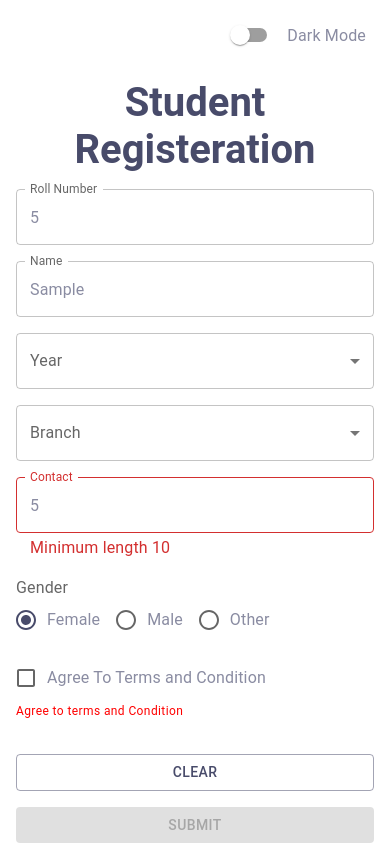
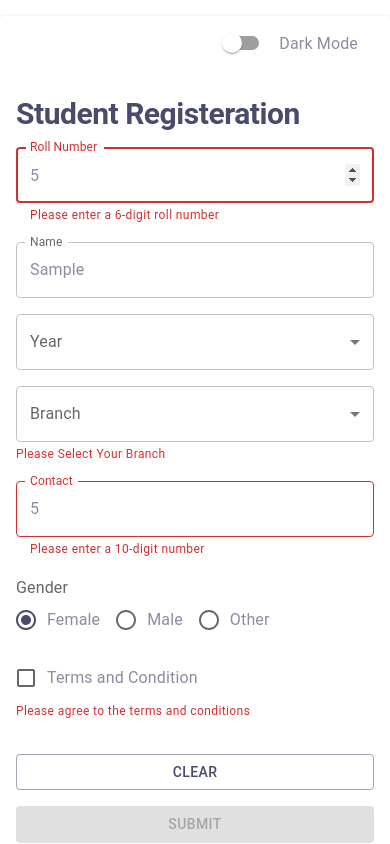
Before and after one commit to SachiSingh98/Student-Registeration, a React (Create React App) app: page / in a window 390 px wide. Both pictures are taken after typing "5", "Sample", "5" into the empty fields and a click on the button "SUBMIT". Shown: the top 844 px of the page. Built offline with nearby package versions, Linux system fonts and the light colour scheme.

Commit message:
Added the helperText and error validation

```diff
--- a/src/Components/GridTable.js
+++ b/src/Components/GridTable.js
@@ -48,7 +48,7 @@ const column  = [
   return (
     <>
     <Container>
-     <Box mt={5} sx={{height:350}} >
+     <Box   mt={5} sx={{height:350}} >
       <Box m={2} textAlign={"center"} ><Typography variant='h3' color={"primary"} fontWeight={600} >Students Detail</Typography> </Box>
       <DataGrid  checkboxSelection columns={column} rows={formData} />
       </Box>
--- a/src/Components/RegisterationForm.js
+++ b/src/Components/RegisterationForm.js
@@ -35,6 +35,7 @@ export default function RegisterationForm() {
     reset,
     watch,
     setValue,
+
   } = useForm({
     defaultValues: {
       branch: "",
@@ -59,7 +60,6 @@ export default function RegisterationForm() {
     setFormData([...formData, { id: Date.now(), ...data }]);
     reset();
     setFormSubmitAlert(true);
-    console.log(data);
 
     // Closing the success Alert
     setTimeout(() => {
@@ -77,32 +77,41 @@ export default function RegisterationForm() {
     const name = e.target.name;
     const value = e.target.value;
 
+
     setValue(name, value);
     register(name);
   };
 
 
   console.log(errors)
-
   return (
     <>
-      <Container maxWidth="md">
-        <Box mt={2} display={"flex"} justifyContent={"end"}>
+      <Container
+        sx={{
+          boxShadow: "rgba(0, 0, 0, 0.16) 0px 1px 4px",
+          borderRadius: "4px",
+        }}
+        maxWidth="md"
+      >
+        <Box pb={4} height={!isMediumScreen ? "100vh" : null}>
+          <Box p={1} mt={2} display={"flex"} justifyContent={"end"}>
             <Switch
               onChange={(e) => {
                 setDarkMode(e.target.checked);
               }}
             />
-          <Typography p={1}>{DarkMode ? "Light Mode" : "Dark Mode"}</Typography>
+            <Typography p={1}>
+              {DarkMode ? "Light Mode" : "Dark Mode"}
+            </Typography>
           </Box>
 
           {/* Form Heading */}
-        <Box padding={2} textAlign={"center"} mt={1}>
+          <Box pt={2} pb={2} textAlign={"start"} mt={1}>
             <Typography
-            fontSize={{ xs: 40, sm: 50 }}
+              fontSize={{ xs: 30, sm: 40, md: 45, lg: 55 }}
               fontWeight={700}
               color="primary"
-            variant="h3"
+              variant="h1"
             >
               Student Registeration
             </Typography>
@@ -118,9 +127,24 @@ export default function RegisterationForm() {
                     type="number"
                     name="rollnumber"
                     label="Roll Number"
-                  helperText={Boolean(errors.rollnumber) ? "Max lenghth" : null}
+                    helperText={
+                      Boolean(errors.rollnumber) ? (
+                        <>
+                          {errors.rollnumber.type === "required" &&
+                            "Required Field"}
+                          {errors.rollnumber.type === "minLength" &&
+                            "Please enter a 6-digit roll number"}
+                          {errors.rollnumber.type === "maxLength" &&
+                            "Please enter a 6-digit roll number"}
+                        </>
+                      ) : null
+                    }
                     error={Boolean(errors.rollnumber)}
-                  {...register("rollnumber", { maxLength: 6, required: true })}
+                    {...register("rollnumber", {
+                      maxLength: 6,
+                      minLength: 6,
+                      required: true,
+                    })}
                   />
                 </FormControl>
               </Grid>
@@ -132,10 +156,11 @@ export default function RegisterationForm() {
                     helperText={
                       Boolean(errors.name) ? (
                         <>
-                        {" "}
-                        <Typography component={"span"}>
-                          Required field *
-                        </Typography>{" "}
+                          {errors.name.type === "pattern" &&
+                            "Invalid characters, only text allowed"}
+                          {errors.name.type === "required" && "Required Field"}
+                          {errors.name.type === "maxLength" &&
+                            "Name should not exceed 10 characters"}
                         </>
                       ) : null
                     }
@@ -143,7 +168,14 @@ export default function RegisterationForm() {
                     type="text"
                     name="name"
                     label="Name"
-                  {...register("name", { required: true })}
+                    {...register("name", {
+                      required: "Required Field",
+                      maxLength: 12,
+                      pattern: {
+                        value: /^[A-Za-z]+$/,
+                        message: "Invalid Format",
+                      },
+                    })}
                   />
                 </FormControl>
               </Grid>
@@ -169,6 +201,7 @@ export default function RegisterationForm() {
                       })}
                   </Select>
                 </FormControl>
+
               </Grid>
 
               {/* Branch Field */}
@@ -180,12 +213,18 @@ export default function RegisterationForm() {
                     value={watch("branch")}
                     name="branch"
                     onChange={handleOnChange}
+                    {...register("branch" , {required:true})}
                   >
                     <MenuItem value="Arts">Arts</MenuItem>
                     <MenuItem value="Commerce">Commerce</MenuItem>
                     <MenuItem value="Science">Science</MenuItem>
                   </Select>
                 </FormControl>
+                {errors.branch ? <FormHelperText
+                  style={{ color: '#DB2F2F' }}
+                >
+                 Please Select Your Branch
+                </FormHelperText> : null}
               </Grid>
 
               {/* Contact Field */}
@@ -195,15 +234,30 @@ export default function RegisterationForm() {
                     error={Boolean(errors.contact)}
                     helperText={
                       Boolean(errors.contact) ? (
-                      <Typography component={"span"}>
-                        Minimum length 10
-                      </Typography>
+                        <>
+                          {errors.contact.type === "pattern" &&
+                            "Invalid Number"}
+                          {errors.contact.type === "required" &&
+                            "Field Required"}
+                          {errors.contact.type === "minLength" &&
+                            "Please enter a 10-digit number"}
+                          {errors.contact.type === "maxLength" &&
+                            "Please enter a 10-digit number"}
+                        </>
                       ) : null
                     }
                     label="Contact"
                     type="number"
                     name="contact"
-                  {...register("contact", { minLength: 10, required: true })}
+                    {...register("contact", {
+                      minLength: 10,
+                      maxLength: 10,
+                      required: true,
+                      pattern: {
+                        value: /^[789]\d{9}$/,
+                        message: "Invalid Number",
+                      },
+                    })}
                   />
                 </FormControl>
               </Grid>
@@ -242,18 +296,19 @@ export default function RegisterationForm() {
                 <FormControlLabel
                   control={
                     <Checkbox
-                    // error={Boolean(errors.terms)}
                       checked={watch("terms")}
                       onChange={(e) => setValue("terms", e.target.checked)}
-                    {...register("terms", { required: true})}
+                      {...register("terms", { required: true })}
                     />
-                //   <FormHelperText/>
                   }
-                label="Agree To Terms and Condition"
+                  label="Terms and Condition"
                 />
-              <FormHelperText style={{ color: errors.terms ? 'red' : 'inherit' }}>
-                Agree to terms and Condition
-      </FormHelperText>
+
+                {errors.terms ? <FormHelperText
+                  style={{ color: '#DB2F2F' }}
+                >
+                 Please agree to the terms and conditions
+                </FormHelperText> : null}
               </Grid>
             </Grid>
 
@@ -275,10 +330,8 @@ export default function RegisterationForm() {
                 <Button
                   fullWidth
                   variant="contained"
-
-                disabled={Boolean(
-                  Object.keys(errors).length !==0
-                )}
+                  // disabled={Boolean(Object.keys(errors).length !==0)}
+                  disabled={Boolean(errors.name || errors.terms || errors.contact || errors.rollnumber)}
                   type="submit"
                 >
                   Submit
@@ -293,9 +346,11 @@ export default function RegisterationForm() {
               <Alert severity="success">Form Submit Succefully</Alert>
             </Box>
           ) : null}
+        </Box>
       </Container>
 
       {/* ------------------------------------------------------------------------------------------------------------ */}
+
       {isMediumScreen ? (
         <DataCard formData={formData} />
       ) : (
--- a/src/Components/Theme.js
+++ b/src/Components/Theme.js
@@ -25,6 +25,10 @@ export const LightModeTheme = createTheme({
       },
       text:{
         primary:"#8a8ca2"
-      }
+      },
+      background: {
+        default: "#212121",
+        paper: "#303030",
+      },
     }
   })
--- a/src/index.css
+++ b/src/index.css
@@ -3,3 +3,6 @@
     margin: 0px;
     box-sizing: border-box;
 }
+body{
+    background-color: whitesmoke;
+}
```
Also changed, not shown: src/Components/DataCard.js (+53 -22 lines). Lines whose indentation alone changed are shown as unchanged.
